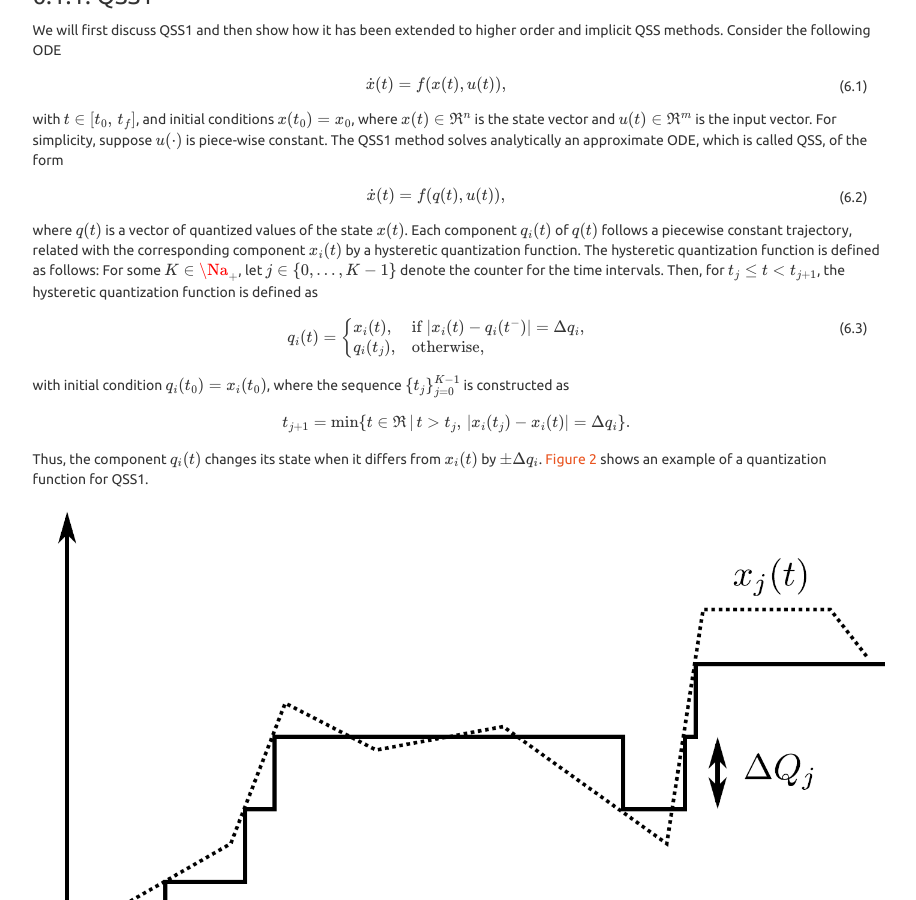
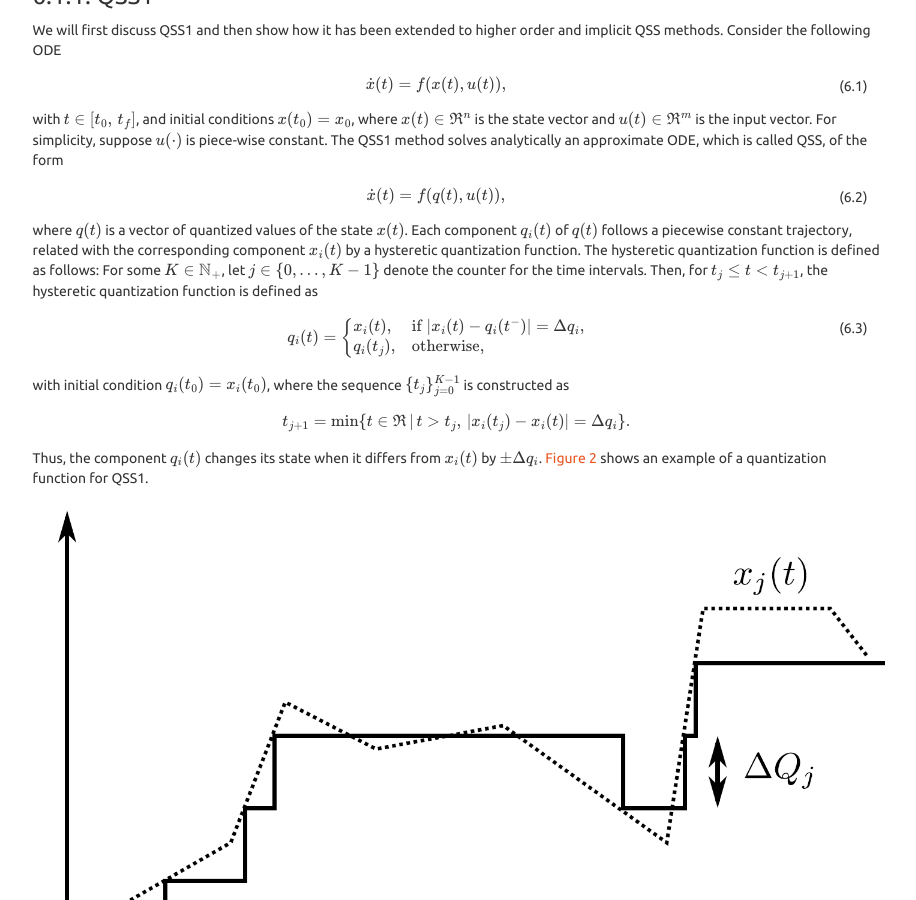
Before and after one commit to lbl-srg/soep, a Sphinx documentation site: the page built from doc-design/source/numericalMethods.rst, in a window 1280 px wide and 900 px high, scrolled down 1580 px. Shown: the whole window, without its empty margins (330-1246 px from the left). Built offline with Sphinx 7.4.7, drawn with Linux system fonts in a browser that asks for light colours; cross-references to code outside the pages are shown as plain code.

Commit message:
Corrected LaTeX

```diff
--- a/doc-design/source/numericalMethods.rst
+++ b/doc-design/source/numericalMethods.rst
@@ -63,7 +63,7 @@ where :math:`q(t)` is a vector of quantized values of the state :math:`x(t)`. Ea
 of :math:`q(t)` follows a piecewise constant trajectory, related with the corresponding component :math:`x_i(t)` by a hysteretic
 quantization function. The hysteretic
 quantization function is defined as follows:
-For some :math:`K \in \Na_+`,
+For some :math:`K \in \mathbb N_+`,
 let :math:`j \in \{0, \ldots, K-1\}` denote the counter for the time intervals.
 Then, for :math:`t_j \le t < t_{j+1}`,
 the hysteretic quantization function is defined as
```
